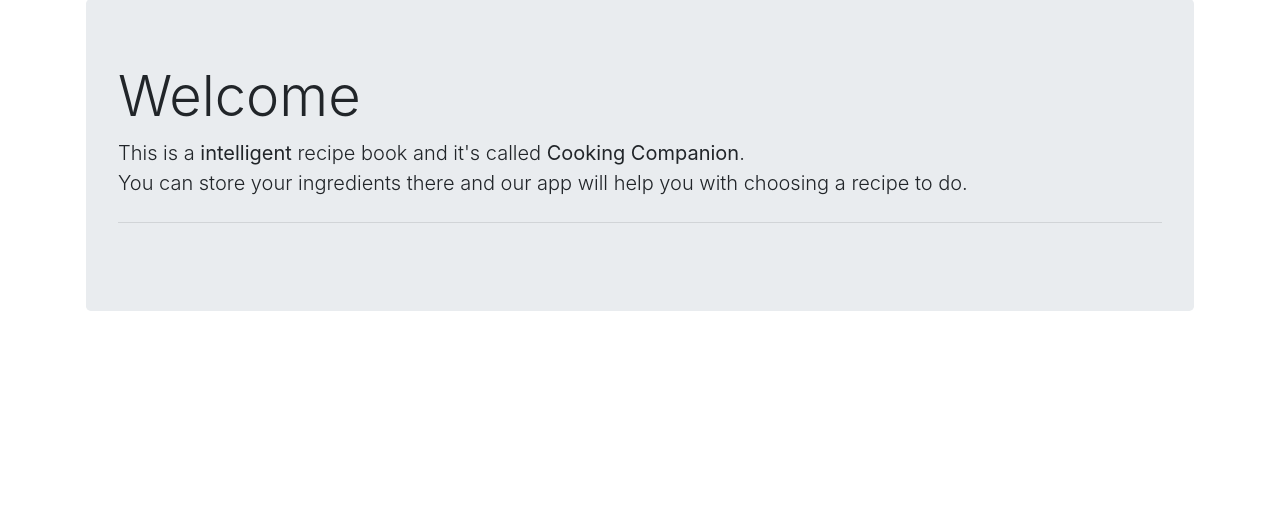
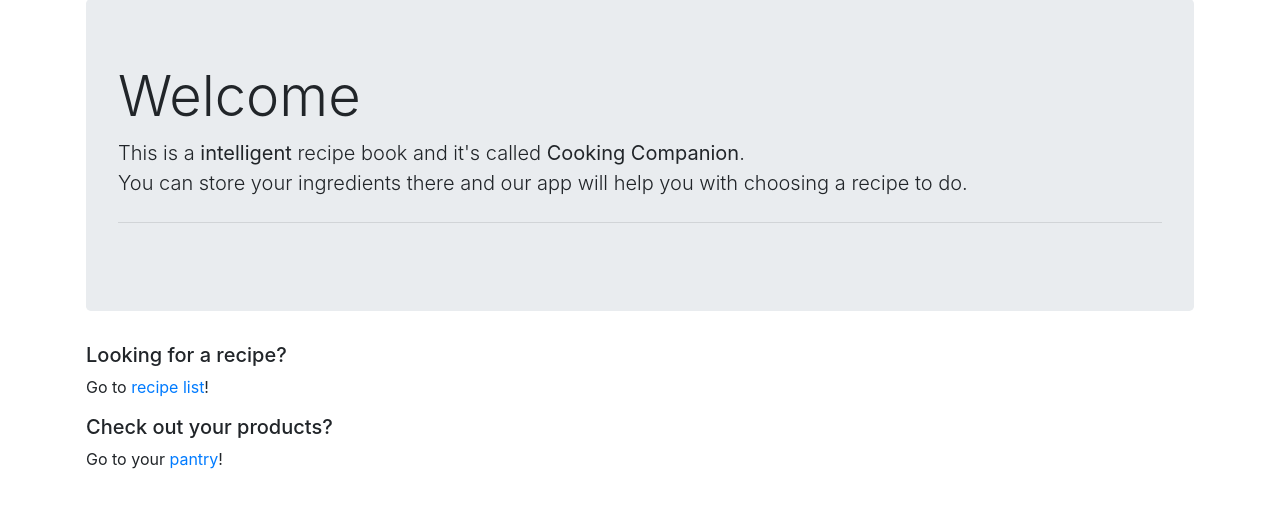
Before and after one commit to Piotrhow/CookingCompanion, a Django app: page / in a window 1280 px wide. Shown: the part 89-597 px from the top of the page. Run offline with Django 4.2, Linux system fonts and the light colour scheme; some libraries are stand-ins or nearby versions.

Commit message:
dodanie buttonów w home

```diff
--- a/accounts/templates/accounts/home.html
+++ b/accounts/templates/accounts/home.html
@@ -10,4 +10,18 @@
         <hr class="my-4">
     </div>
 
+<!--      RECIPE LIST -->
+        <div>
+            <h5>Looking for a recipe?</h5>
+              <p>Go to <a href="{% url 'recipes:recipe-list' %}">recipe list</a>!</p>
+        </div>
+
+<!--      PANTRY  -->
+        <div>
+            <h5>Check out your products?</h5>
+              <p>Go to your <a href="{% url 'core:pantry-detail' %}">pantry</a>!</p>
+        </div>
+
+  </div>
+
 {% endblock content %}
```
